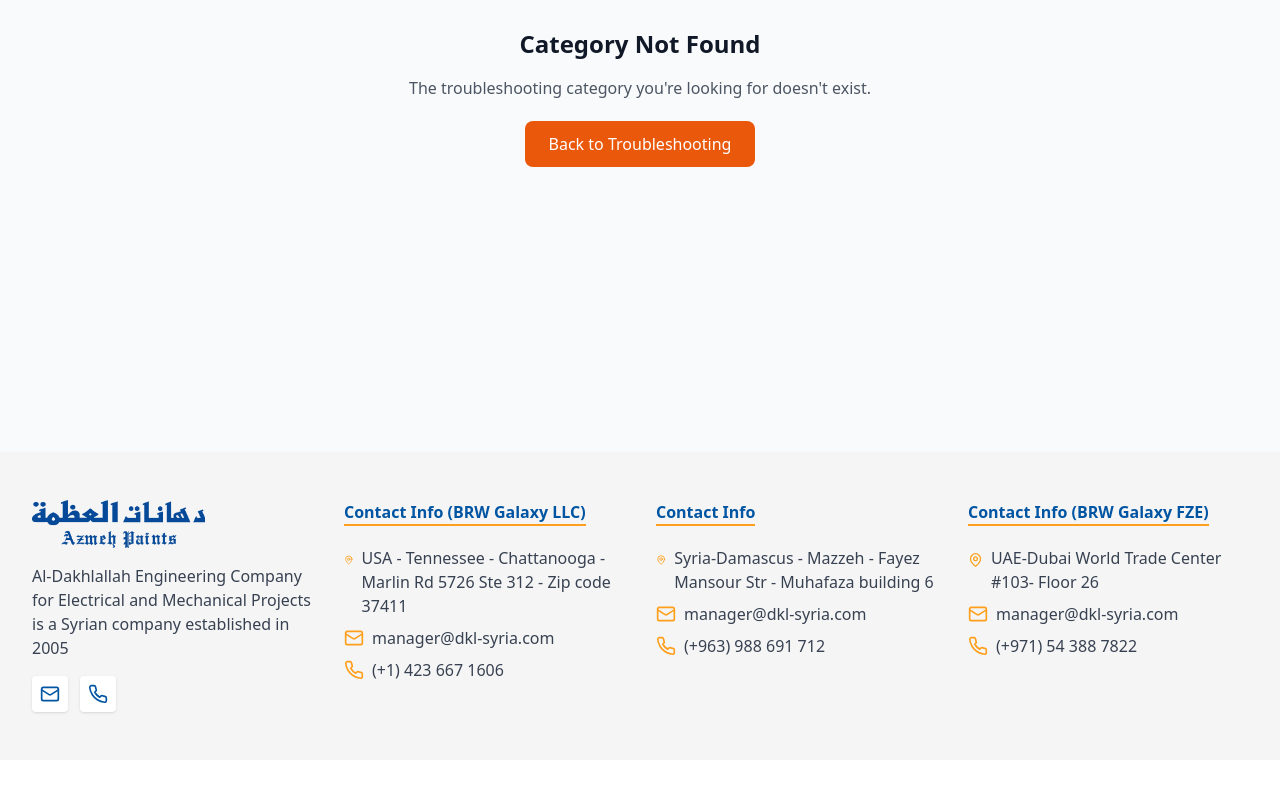
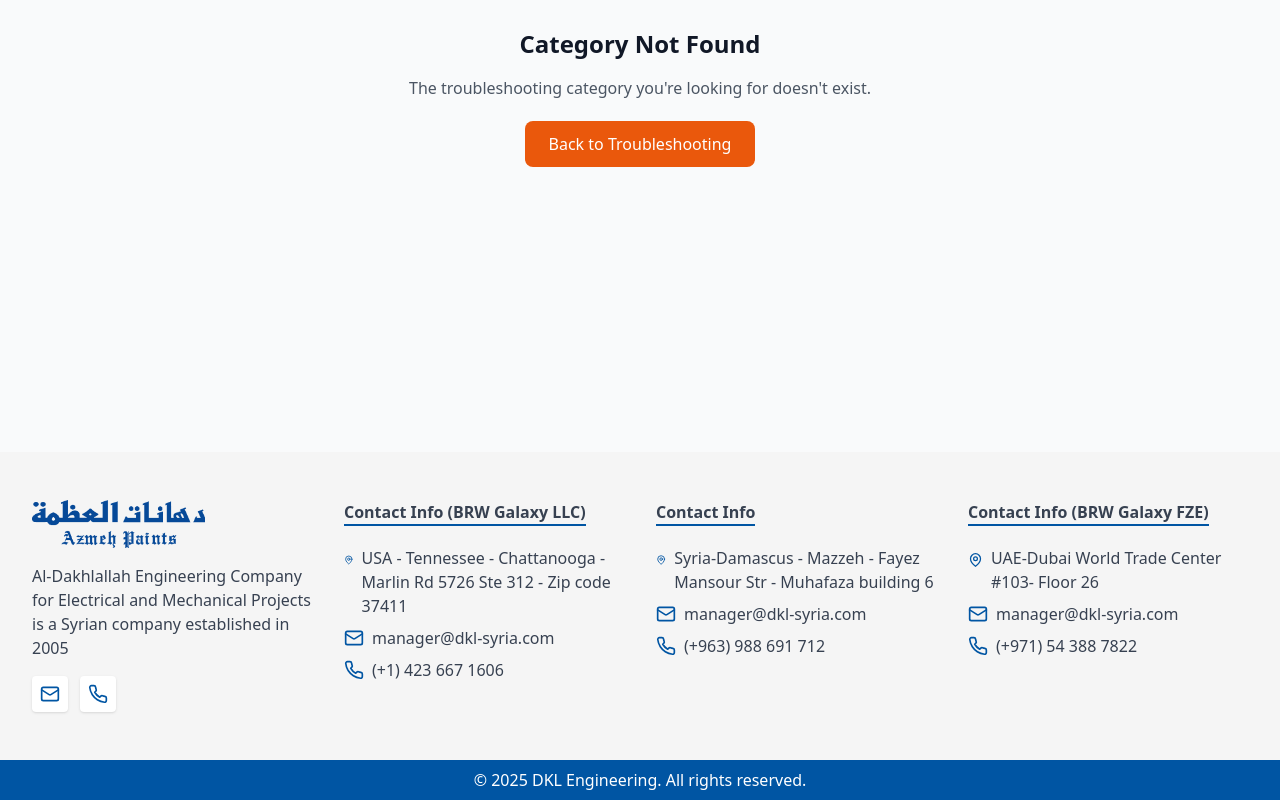
Before and after one commit to AzmehAh/azmeh-web, a React (Vite) app: page /troubleshooting/1 in a window 1280 px wide. Shown: the part 348-1148 px from the top of the page. Before the commit the page ends 1108 px from the top, so only its background shows below. Built offline with nearby package versions, Linux system fonts and the light colour scheme.

Commit message:
Updated Footer.tsx

```diff
--- a/src/components/Footer.tsx
+++ b/src/components/Footer.tsx
@@ -3,8 +3,8 @@ import { Mail, Phone, MapPin } from 'lucide-react';
 
 const Footer = () => {
   return (
-    <footer className="bg-[#f5f5f5] text-[#0055a3] py-12">
-      <div className="max-w-7xl mx-auto px-4 sm:px-6 lg:px-8">
+    <footer className="bg-[#f5f5f5] text-[#0055a3]">
+      <div className="max-w-7xl mx-auto px-4 sm:px-6 lg:px-8 py-12">
         <div className="grid grid-cols-1 md:grid-cols-4 gap-8">
 
           {/* Company Info */}
@@ -31,18 +31,20 @@ const Footer = () => {
 
           {/* BRW Galaxy LLC */}
           <div>
-            <h4 className="font-semibold mb-3 border-b-2 border-[#ff9f1c] inline-block">Contact Info (BRW Galaxy LLC)</h4>
+            <h4 className="font-semibold mb-3 border-b-2 border-[#0055a3] inline-block text-gray-700">
+              Contact Info (BRW Galaxy LLC)
+            </h4>
             <div className="space-y-2 mt-2 text-gray-700">
               <div className="flex items-start space-x-2">
-                <MapPin className="w-5 h-5 mt-1 text-[#ff9f1c]" />
+                <MapPin className="w-5 h-5 mt-1 text-[#0055a3]" />
                 <span>USA - Tennessee - Chattanooga - Marlin Rd 5726 Ste 312 - Zip code 37411</span>
               </div>
               <div className="flex items-center space-x-2">
-                <Mail className="w-5 h-5 text-[#ff9f1c]" />
+                <Mail className="w-5 h-5 text-[#0055a3]" />
                 <span>manager@dkl-syria.com</span>
               </div>
               <div className="flex items-center space-x-2">
-                <Phone className="w-5 h-5 text-[#ff9f1c]" />
+                <Phone className="w-5 h-5 text-[#0055a3]" />
                 <span>(+1) 423 667 1606</span>
               </div>
             </div>
@@ -50,18 +52,20 @@ const Footer = () => {
 
           {/* Syria Branch */}
           <div>
-            <h4 className="font-semibold mb-3 border-b-2 border-[#ff9f1c] inline-block">Contact Info</h4>
+            <h4 className="font-semibold mb-3 border-b-2 border-[#0055a3] inline-block text-gray-700">
+              Contact Info
+            </h4>
             <div className="space-y-2 mt-2 text-gray-700">
               <div className="flex items-start space-x-2">
-                <MapPin className="w-5 h-5 mt-1 text-[#ff9f1c]" />
+                <MapPin className="w-5 h-5 mt-1 text-[#0055a3]" />
                 <span>Syria-Damascus - Mazzeh - Fayez Mansour Str - Muhafaza building 6</span>
               </div>
               <div className="flex items-center space-x-2">
-                <Mail className="w-5 h-5 text-[#ff9f1c]" />
+                <Mail className="w-5 h-5 text-[#0055a3]" />
                 <span>manager@dkl-syria.com</span>
               </div>
               <div className="flex items-center space-x-2">
-                <Phone className="w-5 h-5 text-[#ff9f1c]" />
+                <Phone className="w-5 h-5 text-[#0055a3]" />
                 <span>(+963) 988 691 712</span>
               </div>
             </div>
@@ -69,18 +73,20 @@ const Footer = () => {
 
           {/* BRW Galaxy FZE */}
           <div>
-            <h4 className="font-semibold mb-3 border-b-2 border-[#ff9f1c] inline-block">Contact Info (BRW Galaxy FZE)</h4>
+            <h4 className="font-semibold mb-3 border-b-2 border-[#0055a3] inline-block text-gray-700">
+              Contact Info (BRW Galaxy FZE)
+            </h4>
             <div className="space-y-2 mt-2 text-gray-700">
               <div className="flex items-start space-x-2">
-                <MapPin className="w-5 h-5 mt-1 text-[#ff9f1c]" />
+                <MapPin className="w-5 h-5 mt-1 text-[#0055a3]" />
                 <span>UAE-Dubai World Trade Center #103- Floor 26</span>
               </div>
               <div className="flex items-center space-x-2">
-                <Mail className="w-5 h-5 text-[#ff9f1c]" />
+                <Mail className="w-5 h-5 text-[#0055a3]" />
                 <span>manager@dkl-syria.com</span>
               </div>
               <div className="flex items-center space-x-2">
-                <Phone className="w-5 h-5 text-[#ff9f1c]" />
+                <Phone className="w-5 h-5 text-[#0055a3]" />
                 <span>(+971) 54 388 7822</span>
               </div>
             </div>
@@ -88,6 +94,11 @@ const Footer = () => {
 
         </div>
       </div>
+
+      {/* Small bottom bar */}
+      <div className="bg-[#0055a3] text-white text-center py-2">
+        © {new Date().getFullYear()} DKL Engineering. All rights reserved.
+      </div>
     </footer>
   );
 };
```
